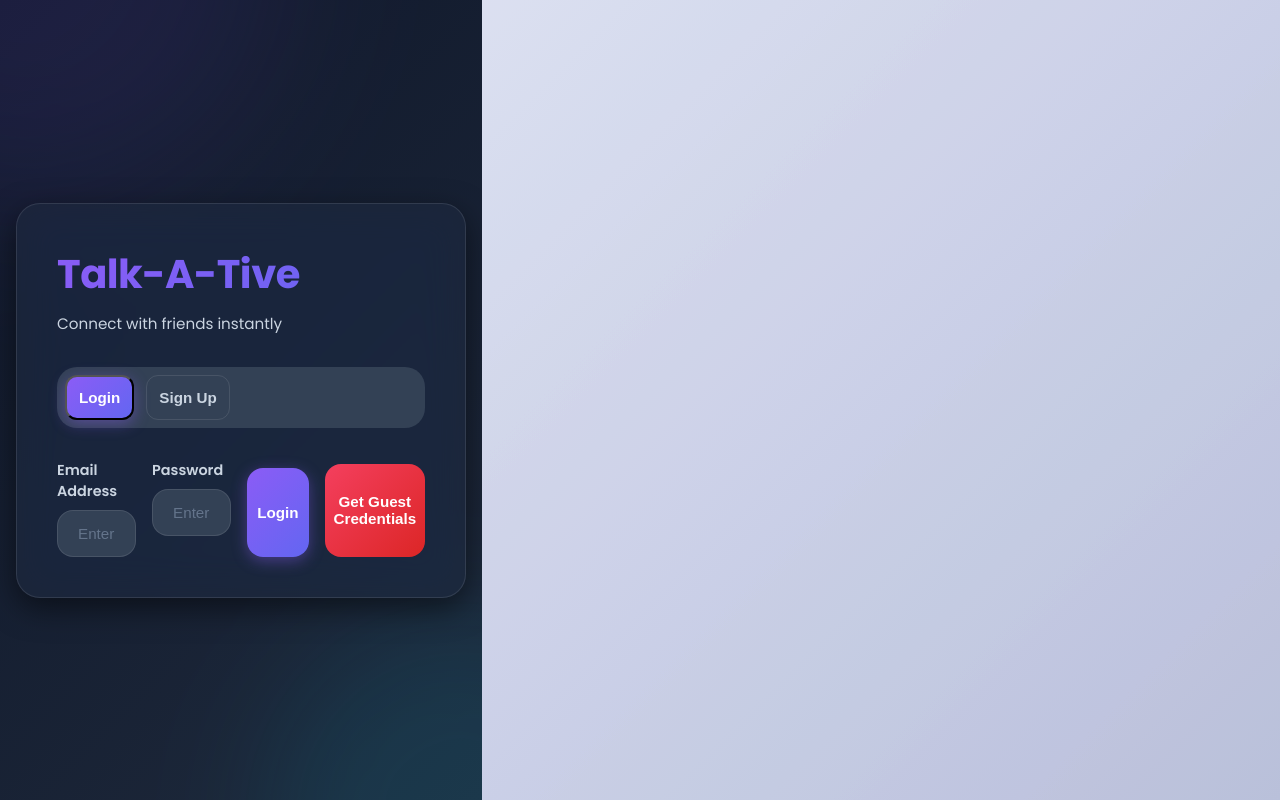
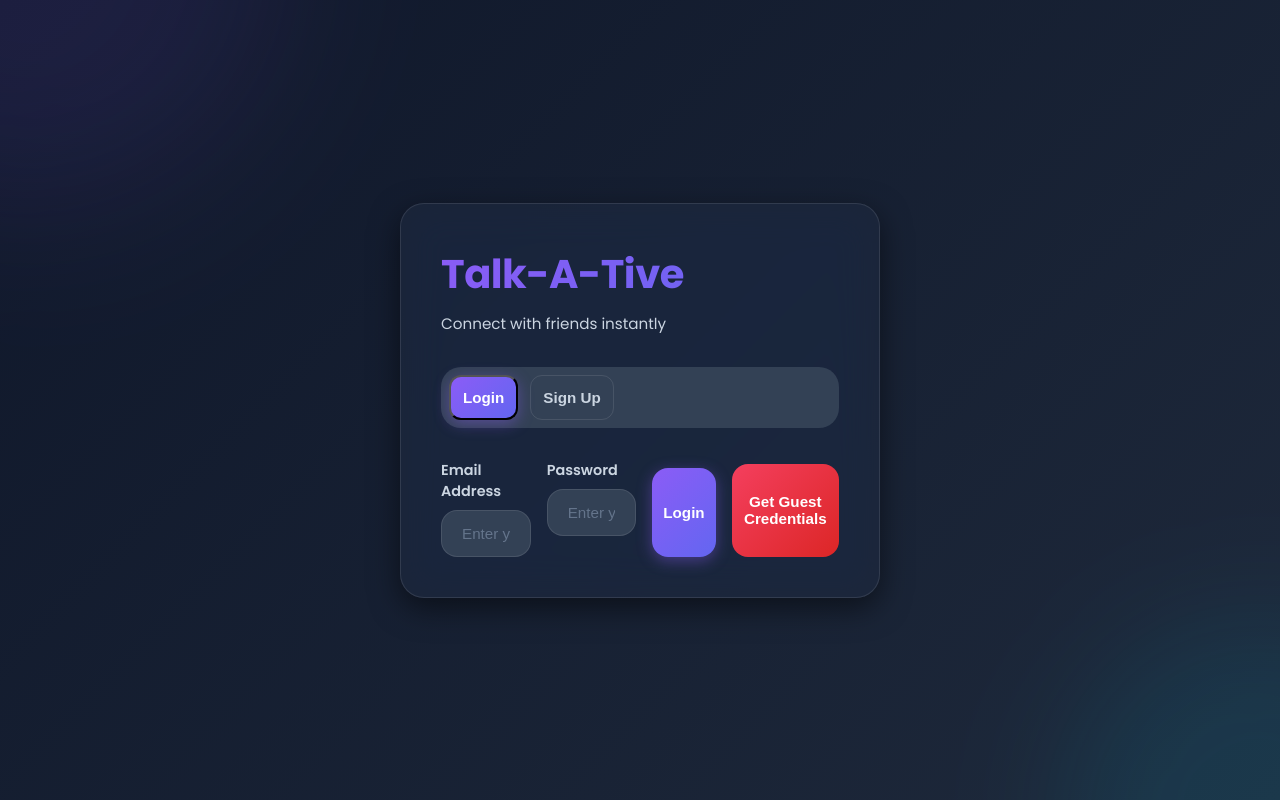
Before and after one commit to Prasannakumar-27/chat-app, a React (Vite) app in the folder client/: page / in a window 1280 px wide. Built offline with nearby package versions, Linux system fonts and the light colour scheme; no server answers.

Commit message:
changes done in layout v1.1

```diff
--- a/client/src/pages/HomePage.jsx
+++ b/client/src/pages/HomePage.jsx
@@ -15,10 +15,16 @@ const HomePage = () => {
     const [showLogin, setShowLogin] = React.useState(true);
 
     return (
-        <div className="App items-center justify-center" style={{
+        <div className="App" style={{
             background: 'var(--gradient-bg)',
             position: 'relative',
-            overflow: 'hidden'
+            overflow: 'hidden',
+            minHeight: '100vh',
+            width: '100%',
+            display: 'flex',
+            alignItems: 'center',
+            justifyContent: 'center',
+            padding: '1rem'
         }}>
             {/* Animated Background Circles */}
             <div style={{
@@ -54,9 +60,9 @@ const HomePage = () => {
 
             <div className="glass-card fade-in" style={{
                 width: '100%',
-                maxWidth: '450px',
+                maxWidth: '480px',
                 padding: '2.5rem',
-                margin: '1rem',
+                margin: '0 auto',
                 zIndex: 1
             }}>
                 {/* Logo/Title */}
```
